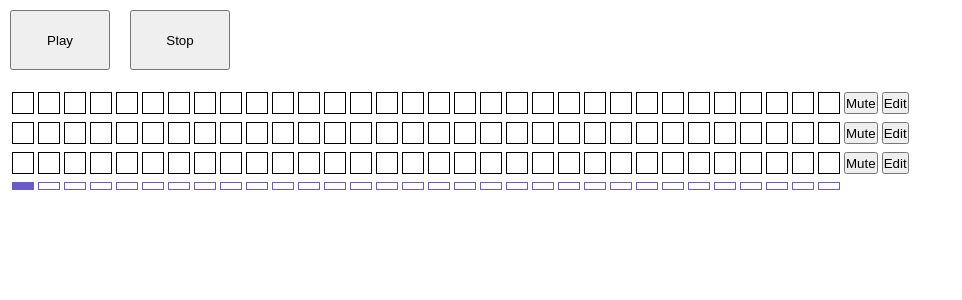
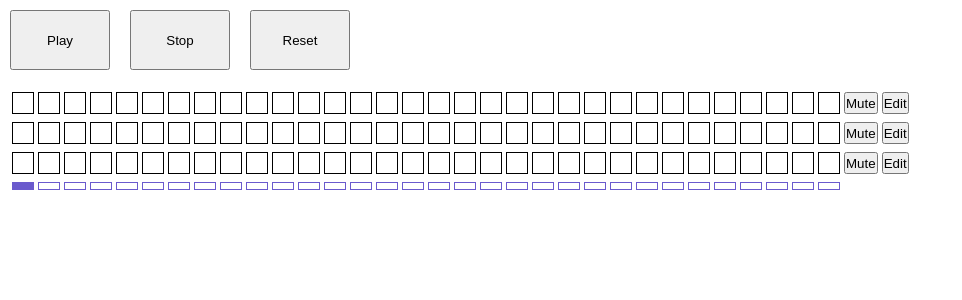
Before and after one commit to ricardopresto/drumVue, a Vue app: page / in a window 1280 px wide. Shown: the top 300 px of the page, without its empty margins (0-962 px from the left). Built offline with nearby package versions, Linux system fonts and the light colour scheme.

Commit message:
added reset button

```diff
--- a/src/App.vue
+++ b/src/App.vue
@@ -1,6 +1,10 @@
 <template>
   <div>
-    <Transport @play-function="playFunction" @stop-function="stopFunction" />
+    <Controls
+      @play-function="playFunction"
+      @stop-function="stopFunction"
+      @reset-function="resetFunction"
+    />
     <Track
       @box-click="trackClick($event, trackArrays[0])"
       @mute-click="trackMute(0)"
@@ -30,7 +34,7 @@
 </template>
 
 <script>
-import Transport from "./components/Transport.vue";
+import Controls from "./components/Controls.vue";
 import Track from "./components/Track.vue";
 import Counter from "./components/Counter.vue";
 import Edit from "./components/Edit.vue";
@@ -38,7 +42,7 @@ import Edit from "./components/Edit.vue";
 export default {
   name: "App",
   components: {
-    Transport,
+    Controls,
     Track,
     Counter,
     Edit
@@ -63,10 +67,10 @@ export default {
         (this.time = time), (this.volume = volume), (this.index = index);
       }
     }
-    for (let n = 0; n < 32; n++) {
-      this.trackArrays[0].push(new Beat(null, 80, n));
-      this.trackArrays[1].push(new Beat(null, 80, n));
-      this.trackArrays[2].push(new Beat(null, 80, n));
+    for (let arr = 0; arr < 3; arr++) {
+      for (let n = 0; n < 32; n++) {
+        this.trackArrays[arr].push(new Beat(null, 80, n));
+      }
     }
   },
   methods: {
@@ -163,6 +167,14 @@ export default {
           }
         }
       });
+    },
+    resetFunction() {
+      for (let arr = 0; arr < 3; arr++) {
+        for (let n = 0; n < 32; n++) {
+          this.trackArrays[arr][n].time = null;
+          this.trackArrays[arr][n].volume = 80;
+        }
+      }
     }
   }
 };
--- a/src/components/Transport.vue
+++ b/src/components/Controls.vue
@@ -2,12 +2,13 @@
   <div>
     <button @click="$emit('play-function')">Play</button>
     <button @click="$emit('stop-function')">Stop</button>
+    <button @click="$emit('reset-function')">Reset</button>
   </div>
 </template>
 
 <script>
 export default {
-  name: "Transport"
+  name: "Controls"
 };
 </script>
 
```
